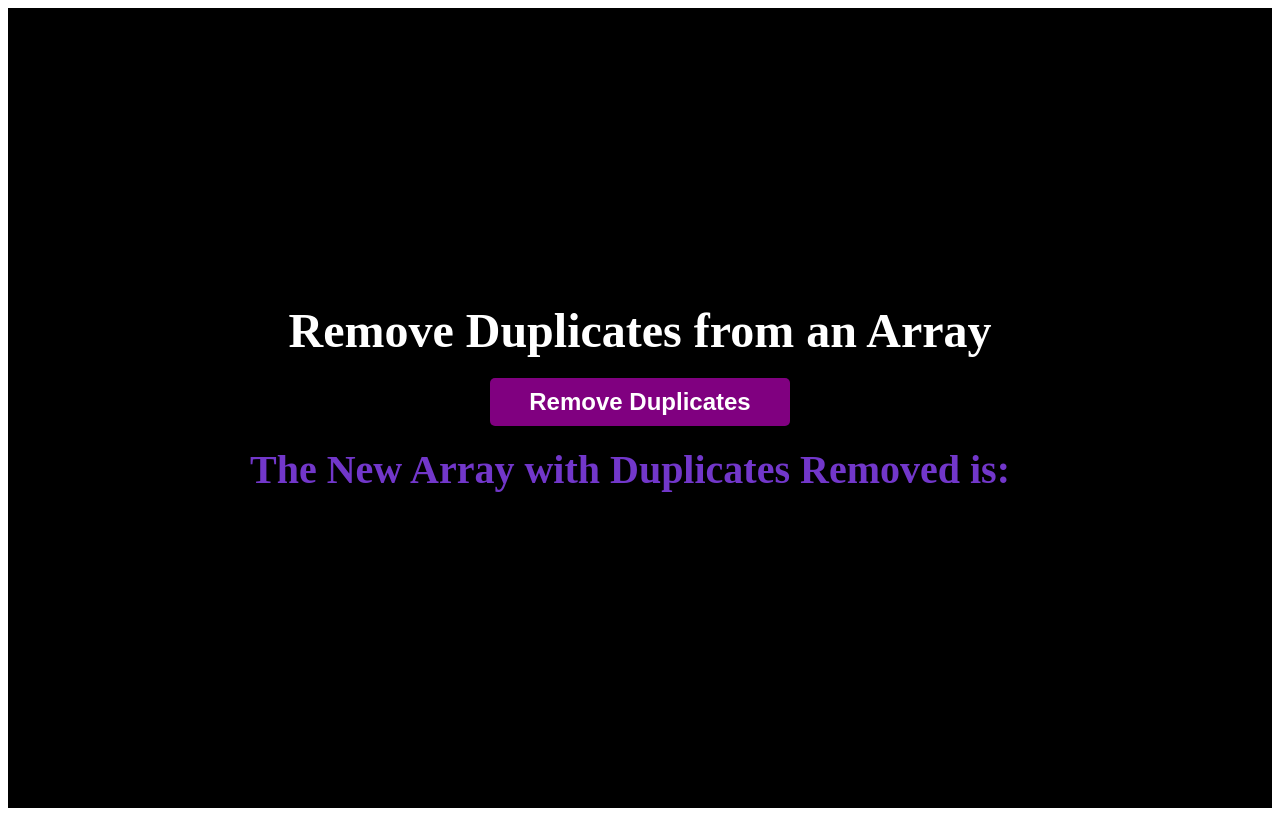
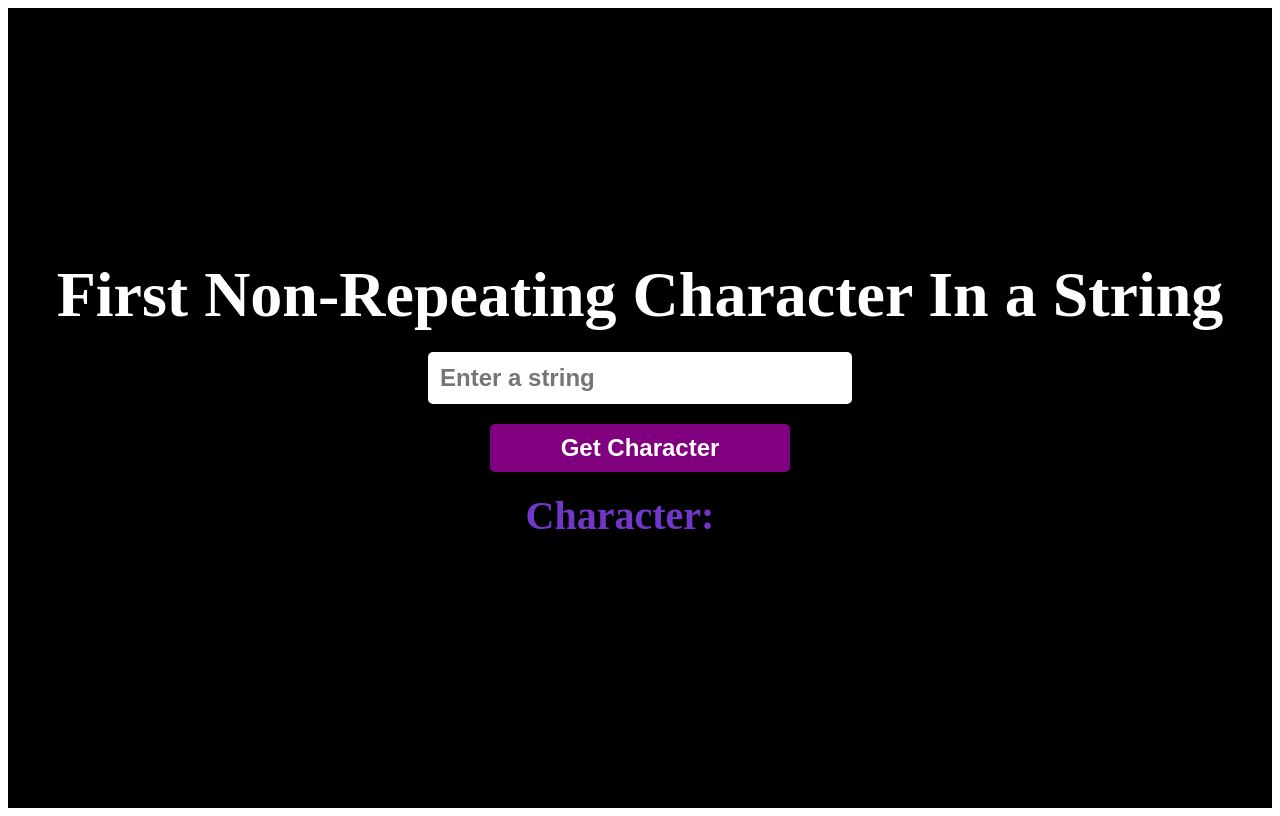
Before and after one commit to codeWithShubhamS/frontendMastery, a React (Vite) app: page / in a window 1280 px wide. Built offline with nearby package versions, Linux system fonts and the light colour scheme.

Commit message:
JS Logic - FirstNonRepeatingCharacter

```diff
--- a/src/App.jsx
+++ b/src/App.jsx
@@ -1,14 +1,15 @@
 import SCSS from "./App.module.scss";
 // import CountVowelsInString from "./components/CountVowelsInString";
 // import IsNumberPalindrome from "./components/IsNumberPalindrome";
-import RemoveDuplicatesOfArray from "./components/RemoveDuplicatesOfArray";
+// import RemoveDuplicatesOfArray from "./components/RemoveDuplicatesOfArray";
+import FirstNonRepeatingCharacter from "./components/FirstNonRepeatingCharacter";
 
 const App = () => {
   return (
     <div className={SCSS.container}>
       {/* <IsNumberPalindrome /> */}
       {/* <CountVowelsInString /> */}
-      <RemoveDuplicatesOfArray />
+      <FirstNonRepeatingCharacter />
     </div>
   );
 };
--- /dev/null
+++ b/src/components/FirstNonRepeatingCharacter.jsx
@@ -0,0 +1,50 @@
+import SCSS from "./FirstNonRepeatingCharacter.module.scss";
+
+const FirstNonRepeatingCharacter = () => {
+  function firstNonRepeatingChar(inputParameter) {
+    inputParameter = inputParameter.toLowerCase();
+
+    if(inputParameter.length === 1) {
+      return null
+    }
+
+    let charCount = {};
+    for (let i = 0; i < inputParameter.length; i++) {
+      if (charCount[inputParameter[i]] >= 1) {
+        charCount[inputParameter[i]]++;
+      } else {
+        charCount[inputParameter[i]] = 1;
+      }
+    }
+
+    for (let i = 0; i < inputParameter.length; i++) {
+      if (charCount[inputParameter[i]] === 1) {
+        return inputParameter[i];
+      }
+    }
+    return null;
+  }
+
+  function getCharacter() {
+    let inputTextValue = document.querySelector(`.${SCSS.input}`).value;
+    let character = firstNonRepeatingChar(inputTextValue);
+    document.querySelector(
+      `.${SCSS.resultCharacter}`
+    ).textContent = `The first non-repeating character is ${character}.`;
+  }
+
+  return (
+    <>
+      <h1 className={SCSS.title}>First Non-Repeating Character In a String</h1>
+      <input type="text" placeholder="Enter a string" className={SCSS.input} />
+      <button className={SCSS.button} onClick={getCharacter}>
+        Get Character
+      </button>
+      <div className={SCSS.resultContainer}>
+        <p className={SCSS.resultCharacter}>Character:</p>
+      </div>
+    </>
+  );
+};
+
+export default FirstNonRepeatingCharacter;
--- /dev/null
+++ b/src/components/FirstNonRepeatingCharacter.module.scss
@@ -0,0 +1,61 @@
+.title {
+  font-size: 4rem;
+  font-weight: bold;
+  color: #ffffff;
+  margin: 0;
+  margin-bottom: 20px;
+}
+
+.input {
+  width: 400px;
+  padding: 10px;
+  border: 1px solid #ffffff;
+  border-radius: 5px;
+  margin-bottom: 20px;
+  font-size: 1.5rem;
+  outline: none;
+  border: 2px solid #ffffff;
+  font-weight: 600;
+}
+
+.input:focus {
+  border: 2px solid #7237ca;
+}
+
+.button {
+  width: 300px;
+  padding: 10px;
+  border: 1px solid #ffffff;
+  border-radius: 5px;
+  cursor: pointer;
+  margin-bottom: 20px;
+  font-size: 1.5rem;
+  outline: none;
+  border: none;
+  background-color: purple;
+  color: #ffffff;
+  font-weight: 600;
+}
+
+.button:hover {
+  background-color: #7237ca;
+}
+
+.resultContainer {
+  display: flex;
+  align-items: center;
+  justify-content: center;
+
+
+  .resultCharacter {
+    font-size: 2.5rem;
+    font-weight: bold;
+    color: #ffffff;
+    margin: 0;
+    margin-bottom: 20px;
+    margin-right: 20px;
+    color: #7237ca;
+    padding-right: 20px;
+  }
+
+}
```
